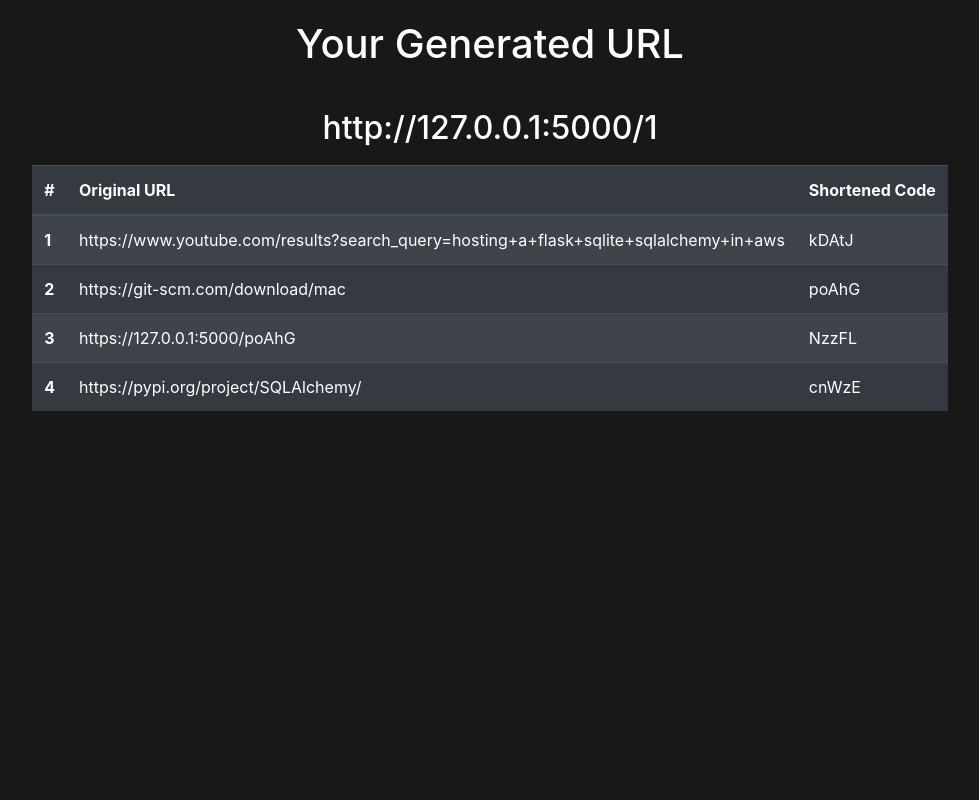
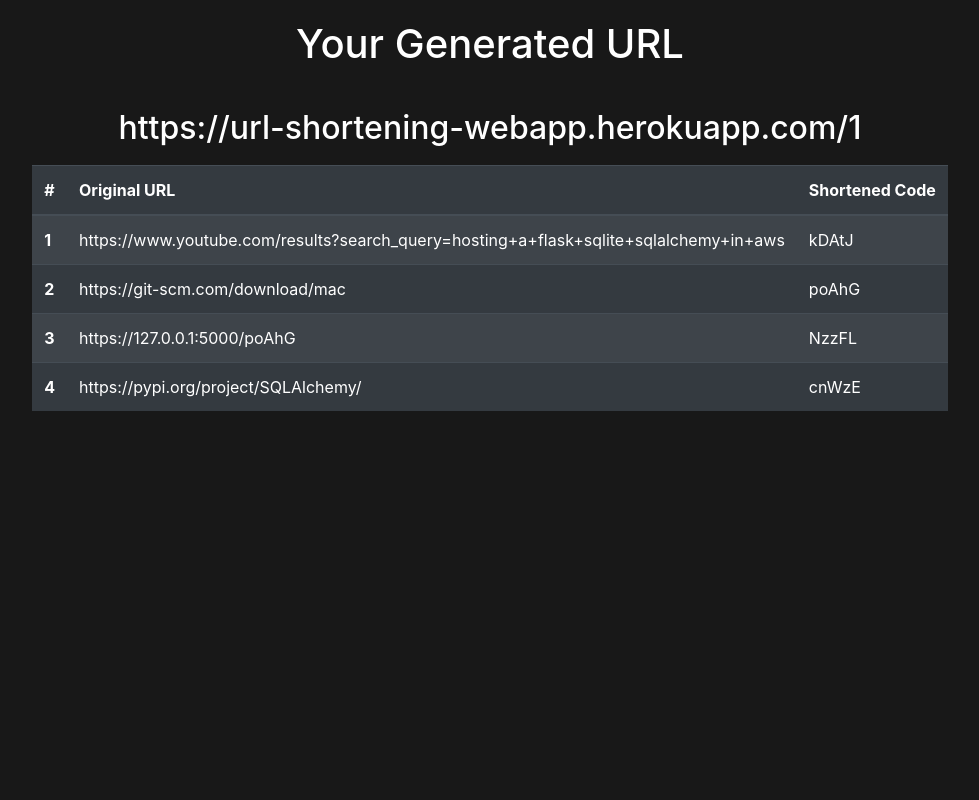
Before and after one commit to jaisoundarya09/URL_Shortner, a Flask app: page /url/1 in a window 1280 px wide. Shown: the whole page, without its empty margins (150-1129 px from the left). Run offline with Flask 2, Linux system fonts and the light colour scheme; data comes from the database, SQL or seed files in the repository; some libraries are stand-ins or nearby versions.

Commit message:
Final deployment

```diff
--- a/templates/urlDisplay.html
+++ b/templates/urlDisplay.html
@@ -4,7 +4,7 @@
 {% block content %}
     <h1>Your Generated URL</h1>
     <hr/>
-    <h2>http://127.0.0.1:5000/{{generatedUrl}}</h2>
+    <h2>https://url-shortening-webapp.herokuapp.com/{{generatedUrl}}</h2>
 
     <div class="maintable">
     <table id="dtVerticalScrollExample" cellspacing="0"
```
